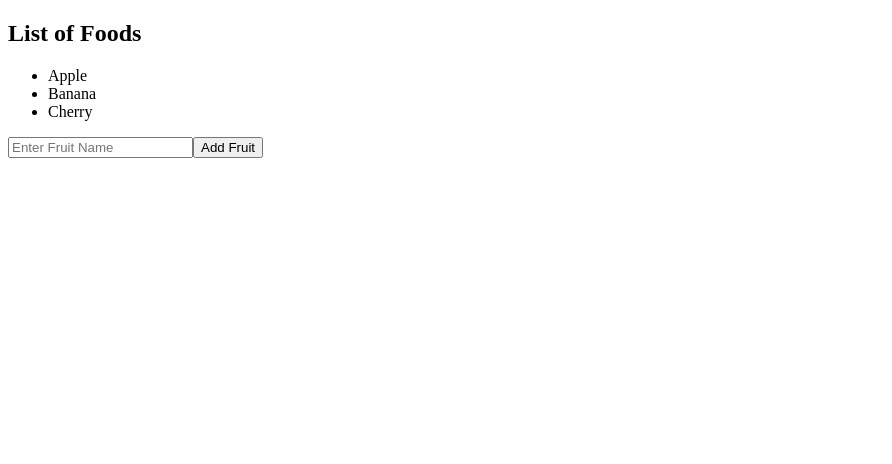
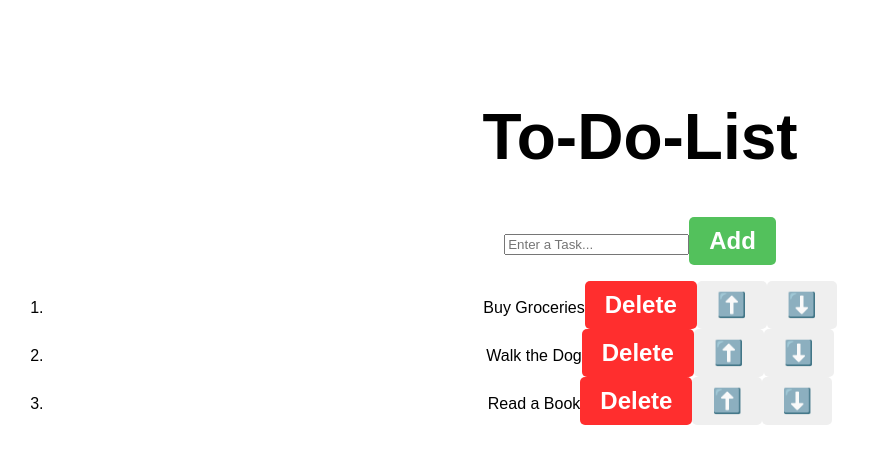
Before and after one commit to harshitxarc/fullstack-tut, a React (Vite) app: page / in a window 1280 px wide. Shown: the top 464 px of the page, without its empty margins (0-892 px from the left). Built offline with nearby package versions, Linux system fonts and the light colour scheme.

Commit message:
Add ToDoList component

```diff
--- a/src/App.jsx
+++ b/src/App.jsx
@@ -4,13 +4,15 @@
 // import MyComponent from './MyComponent.jsx';
 // import Counter from './Counter.jsx';
 // import ColorPicker from './ColorPickerApp/ColorPicker.jsx';
-import Object from './UpdateStateProblem/Object.jsx';
-import Array from './UpdateStateProblem/Array.jsx';
+// import Object from './UpdateStateProblem/Object.jsx';
+// import Array from './UpdateStateProblem/Array.jsx';
+
+import ToDoList from './ToDoListApp/ToDoList.jsx';
 
 function App() {
   return(
   <>
-  <Array />
+  <ToDoList />
   </>
   );
 }
--- /dev/null
+++ b/src/ToDoListApp/ToDoList.css
@@ -0,0 +1,36 @@
+.to-do-list{
+    font-family: Arial, Helvetica, sans-serif;
+    margin-top: 100px;
+    text-align: center;
+}
+
+h1{
+    font-size: 4rem;
+}
+
+button{
+    font-size: 1.5rem;
+    font-weight: bold;
+    padding: 10px 20px;
+    border: none;
+    color: white;
+    border-radius: 5px;
+    cursor: pointer;
+    transition: background-color 0.3s ease;
+}
+
+.add-button{
+    background-color: hsl(125, 47%, 54%);
+}
+
+.add-button:hover{
+    background-color: hsl(120, 82%, 44%);
+}
+
+.delete-button{
+    background-color: hsl(0, 100%, 59%);
+}
+
+.delete-button:hover{
+    background-color: hsl(0, 100%, 49%);
+}
--- /dev/null
+++ b/src/ToDoListApp/ToDoList.jsx
@@ -0,0 +1,52 @@
+import React, {useState} from 'react';
+import './ToDoList.css';
+
+function ToDoList(){
+
+    const [tasks, setTasks] = useState(["Buy Groceries", "Walk the Dog", "Read a Book"]);
+    const [newTask, setNewTask] = useState();
+
+    function handleInputChange(event){
+        setNewTask(event.target.value);
+    }
+
+    function addTask(event){}
+
+    function deleteTask(index){}
+
+    function moveUpTask(index){}
+
+    function moveDownTask(index){}
+
+    return(
+        <div className = "to-do-list">
+            <h1>To-Do-List</h1>
+            <div>
+                <input
+                    type="text"
+                    placeholder='Enter a Task...'
+                    value={newTask}
+                    onChange={handleInputChange}/>
+                <button className='add-button' onClick={addTask}>Add</button>
+            </div>
+            <ol>
+                {tasks.map((task, index) =>
+                <li key={index}>
+                    <span className='text'>{task}</span>
+                    <button
+                        className="delete-button"
+                        onClick={() => deleteTask(index)}>Delete</button>
+                    <button
+                        className="up-button"
+                        onClick={() => moveUpTask(index)}>⬆️</button>
+                    <button
+                        className="down-button"
+                        onClick={() => moveDownTask(index)}>⬇️</button>
+                </li>
+                )}
+            </ol>
+        </div>
+    );
+}
+
+export default ToDoList;
```
